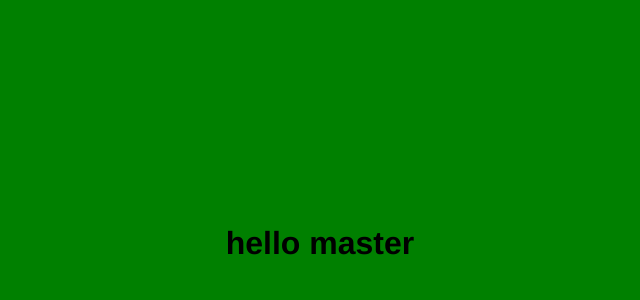
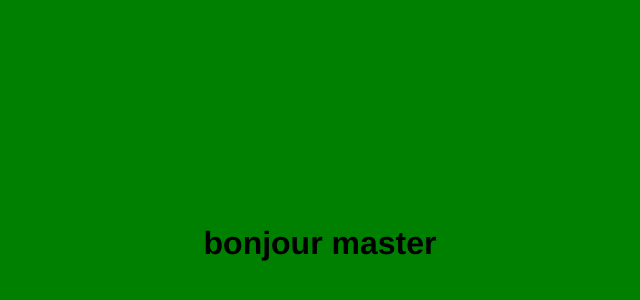
Before and after one commit to ArbiaJelassi/test, a plain HTML site: page index.html in a window 1280 px wide. Shown: the part 116-416 px from the top of the page, without its empty margins (328-968 px from the left). Drawn offline with Linux system fonts and the light colour scheme.

Commit message:
hello master->bonjour

```diff
--- a/index.html
+++ b/index.html
@@ -23,6 +23,6 @@
 	</style>
 
 	<body>
-		<h1>hello master</h1>
+		<h1>bonjour master</h1>
 	</body>
 </html>
```
